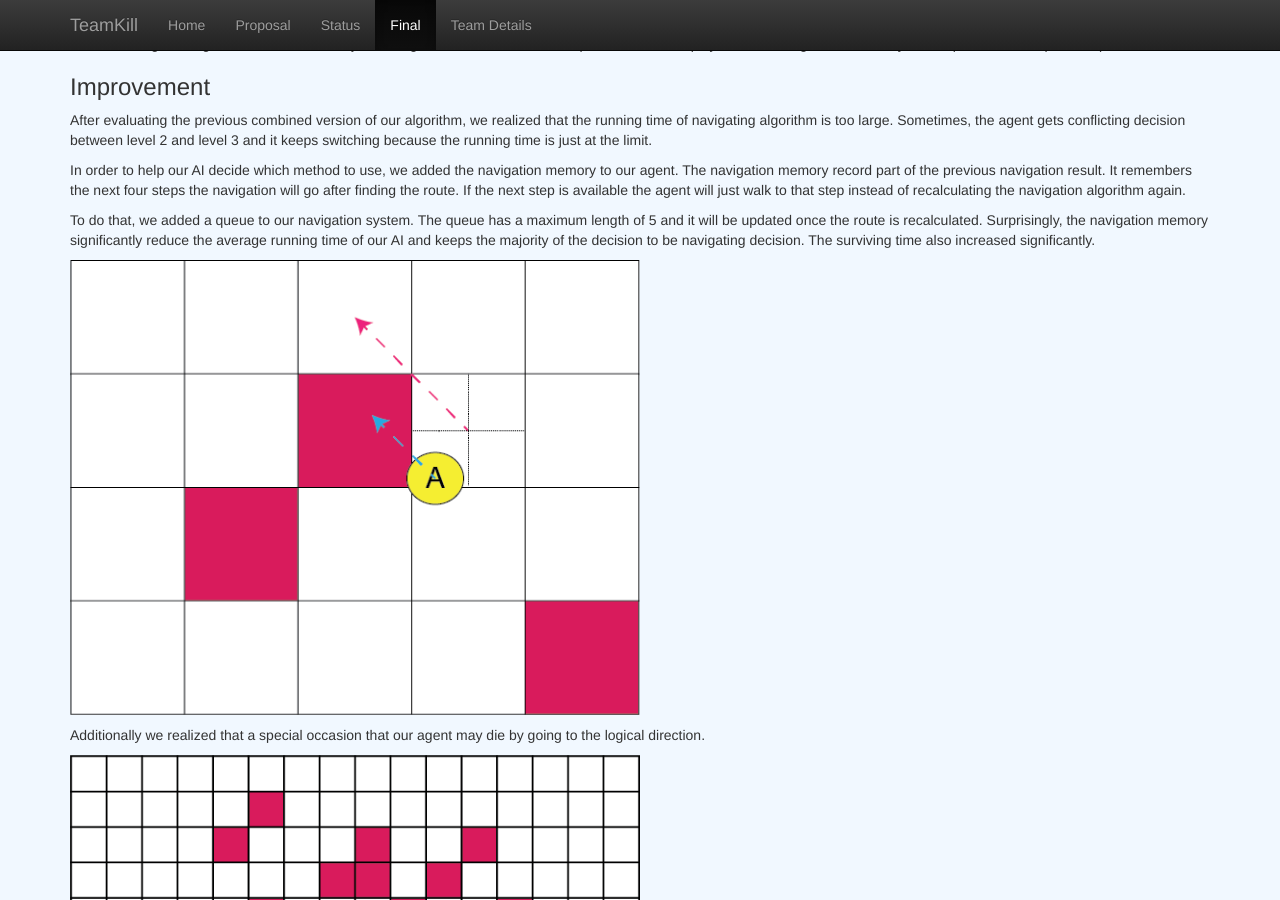
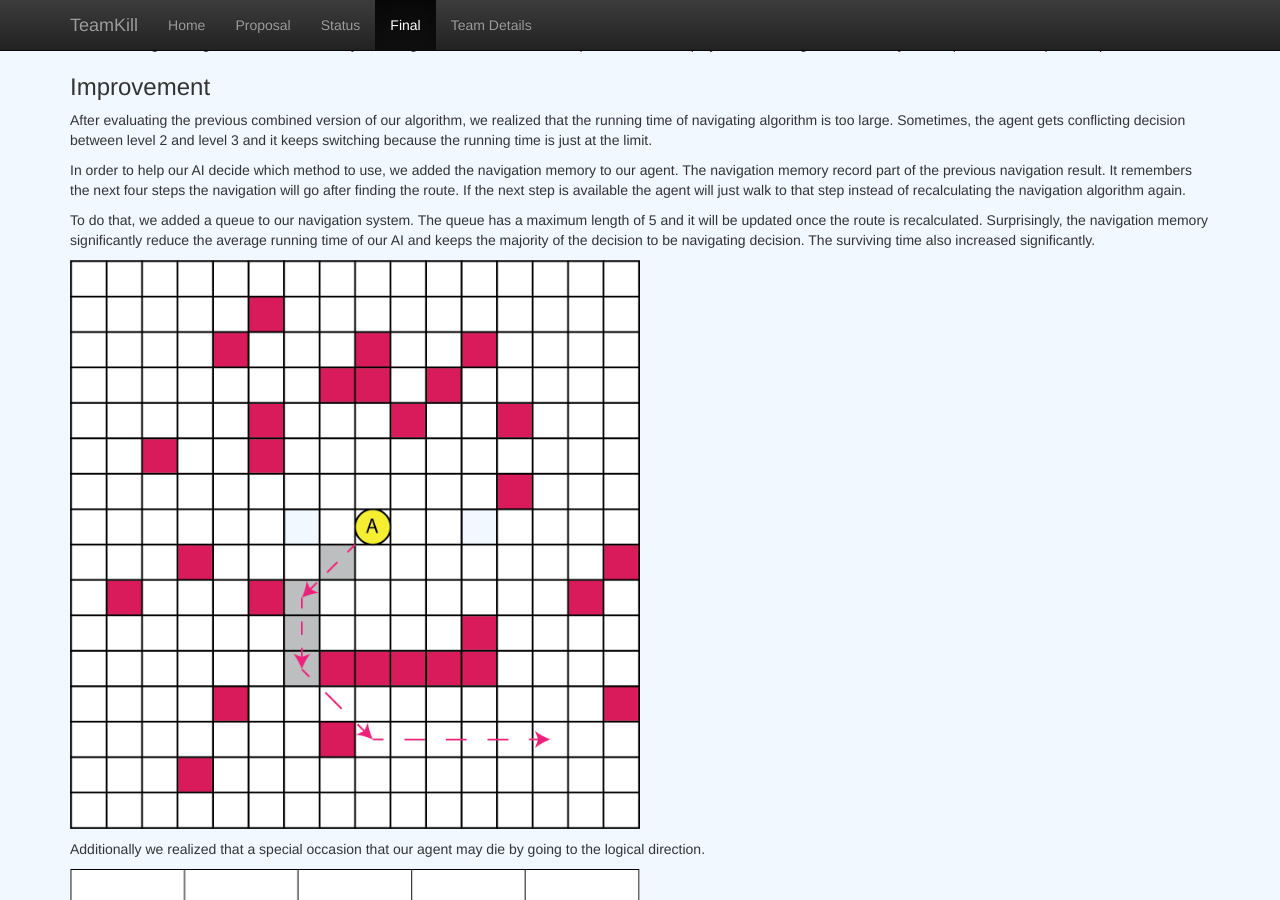
Before and after one commit to zhuohan/teamKill, a Jekyll site: the page built from docs/final.md, in a window 1280 px wide and 900 px high, scrolled down 3699 px. Built offline with Jekyll 4.4.1, drawn with Linux system fonts in a browser that asks for light colours.

Commit message:
Create final.md

```diff
--- a/docs/final.md
+++ b/docs/final.md
@@ -75,11 +75,11 @@ In order to help our AI decide which method to use, we added the navigation memo
 
 To do that, we added a queue to our navigation system. The queue has a maximum length of 5 and it will be updated once the route is recalculated. Surprisingly, the navigation memory significantly reduce the average running time of our AI and keeps the majority of the decision to be navigating decision. The surviving time also increased significantly.
 
-![Breadth First Search](logical direction.png){:class="img-responsive centered" height="50%" width="50%"}
+![Breadth First Search](navigating memory.png){:class="img-responsive centered" height="50%" width="50%"}
 
 Additionally we realized that a special occasion that our agent may die by going to the logical direction.
 
-![Breadth First Search](navigating memory.png){:class="img-responsive centered" height="50%" width="50%"}
+![Breadth First Search](logical direction.png){:class="img-responsive centered" height="50%" width="50%"}
 
 To solve that problem, we added a feature for eliminating the diagonal direction that may cause the player to death in those cases. We implemented it by splitting the player’s standing tile into four pieces and determine which piece the player is currently standing on. Then, we find the direction that may cause kill the player and remove it from our choices.
 
```
